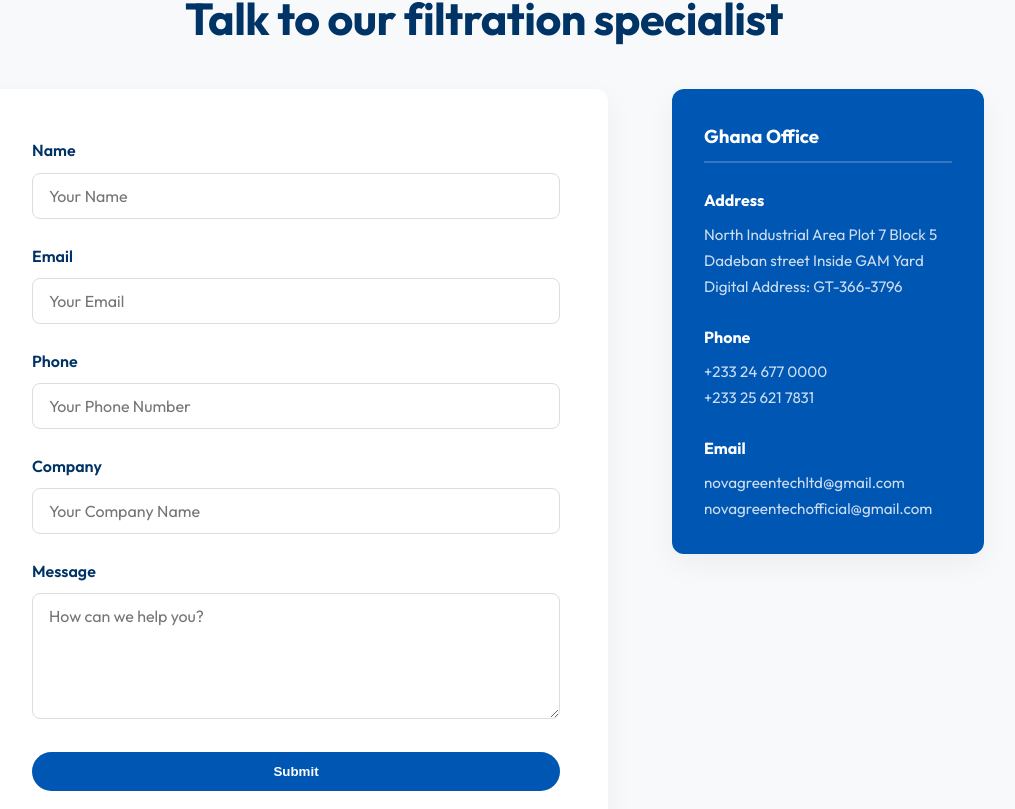
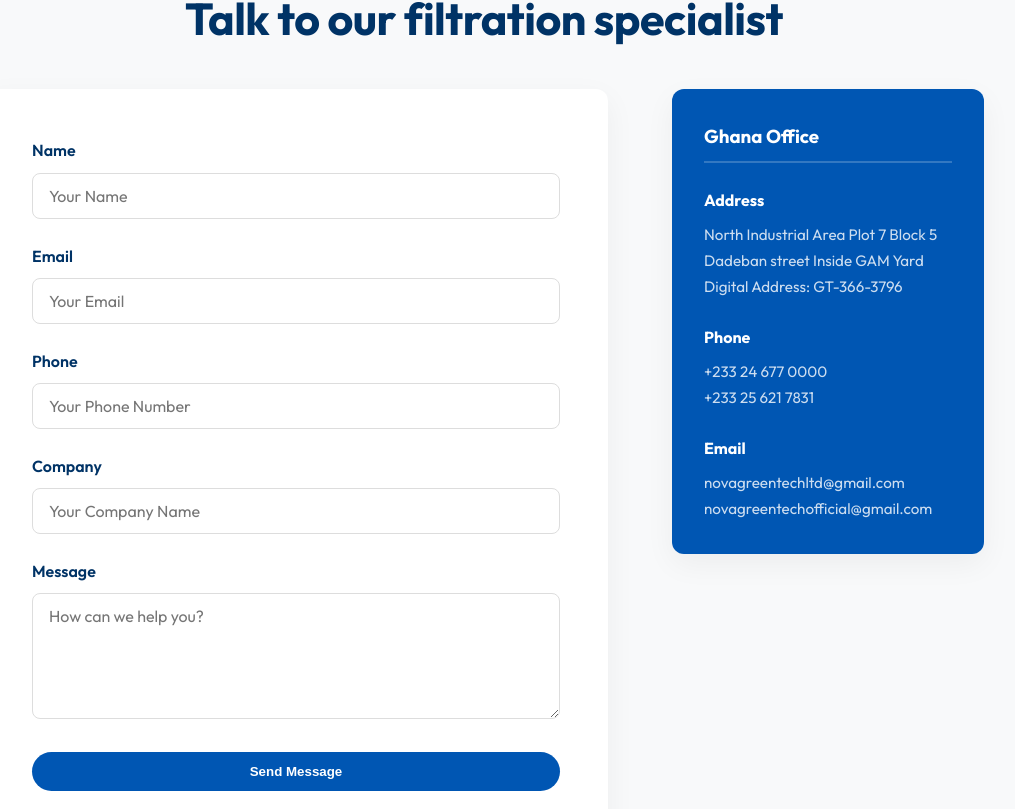
Before and after one commit to shadrackbenjamin/Novagreentechltd, a React (Vite) app: page / in a window 1280 px wide. Shown: the part 8351-9160 px from the top of the page, without its empty margins (156-1171 px from the left). Built offline with nearby package versions, Linux system fonts and the light colour scheme.

Commit message:
feat: wire contact form to Formspree (xpqoglre)

```diff
--- a/src/components/Contact.jsx
+++ b/src/components/Contact.jsx
@@ -1,6 +1,48 @@
-import React from 'react';
+import React, { useState } from 'react';
+
+// ⚠️ REPLACE THIS with your Formspree form ID after signing up at https://formspree.io
+const FORMSPREE_ENDPOINT = 'https://formspree.io/f/xpqoglre';
 
 const Contact = () => {
+  const [formData, setFormData] = useState({
+    name: '',
+    email: '',
+    phone: '',
+    company: '',
+    message: '',
+  });
+  const [status, setStatus] = useState('idle'); // idle | loading | success | error
+
+  const handleChange = (e) => {
+    setFormData((prev) => ({ ...prev, [e.target.name]: e.target.value }));
+  };
+
+  const handleSubmit = async (e) => {
+    e.preventDefault();
+    setStatus('loading');
+    try {
+      const response = await fetch(FORMSPREE_ENDPOINT, {
+        method: 'POST',
+        headers: { 'Content-Type': 'application/json', Accept: 'application/json' },
+        body: JSON.stringify({
+          Name: formData.name,
+          Email: formData.email,
+          Phone: formData.phone,
+          Company: formData.company,
+          Message: formData.message,
+        }),
+      });
+      if (response.ok) {
+        setStatus('success');
+        setFormData({ name: '', email: '', phone: '', company: '', message: '' });
+      } else {
+        setStatus('error');
+      }
+    } catch {
+      setStatus('error');
+    }
+  };
+
   return (
     <section id="contact" className="section bg-light">
       <div className="container">
@@ -9,29 +51,90 @@ const Contact = () => {
 
           {/* Contact Form */}
           <div style={{ background: 'var(--white)', padding: '3rem', borderRadius: '12px', boxShadow: '0 10px 30px rgba(0,0,0,0.05)' }}>
-            <form className="contact-form">
+
+            {status === 'success' ? (
+              <div style={{
+                textAlign: 'center', padding: '3rem 1rem',
+                background: 'linear-gradient(135deg, #e8f5e9, #f1f8e9)',
+                borderRadius: '10px', border: '1px solid #a5d6a7',
+              }}>
+                <div style={{ fontSize: '3rem', marginBottom: '1rem' }}>✅</div>
+                <h3 style={{ color: '#2e7d32', marginBottom: '0.5rem' }}>Message Sent!</h3>
+                <p style={{ color: '#388e3c', marginBottom: '1.5rem' }}>
+                  Thank you! We've received your message and will get back to you shortly.
+                </p>
+                <button
+                  onClick={() => setStatus('idle')}
+                  className="btn-primary"
+                  style={{ padding: '0.6rem 2rem' }}
+                >
+                  Send Another Message
+                </button>
+              </div>
+            ) : (
+              <form className="contact-form" onSubmit={handleSubmit} noValidate>
                 <div className="form-group">
-                <label>Name</label>
-                <input type="text" placeholder="Your Name" required />
+                  <label htmlFor="contact-name">Name</label>
+                  <input
+                    id="contact-name" name="name" type="text"
+                    placeholder="Your Name" required
+                    value={formData.name} onChange={handleChange}
+                  />
                 </div>
                 <div className="form-group">
-                <label>Email</label>
-                <input type="email" placeholder="Your Email" required />
+                  <label htmlFor="contact-email">Email</label>
+                  <input
+                    id="contact-email" name="email" type="email"
+                    placeholder="Your Email" required
+                    value={formData.email} onChange={handleChange}
+                  />
                 </div>
                 <div className="form-group">
-                <label>Phone</label>
-                <input type="tel" placeholder="Your Phone Number" />
+                  <label htmlFor="contact-phone">Phone</label>
+                  <input
+                    id="contact-phone" name="phone" type="tel"
+                    placeholder="Your Phone Number"
+                    value={formData.phone} onChange={handleChange}
+                  />
                 </div>
                 <div className="form-group">
-                <label>Company</label>
-                <input type="text" placeholder="Your Company Name" />
+                  <label htmlFor="contact-company">Company</label>
+                  <input
+                    id="contact-company" name="company" type="text"
+                    placeholder="Your Company Name"
+                    value={formData.company} onChange={handleChange}
+                  />
                 </div>
                 <div className="form-group">
-                <label>Message</label>
-                <textarea rows="5" placeholder="How can we help you?" required></textarea>
+                  <label htmlFor="contact-message">Message</label>
+                  <textarea
+                    id="contact-message" name="message"
+                    rows="5" placeholder="How can we help you?" required
+                    value={formData.message} onChange={handleChange}
+                  />
                 </div>
-              <button type="submit" className="btn-primary" style={{ width: '100%' }}>Submit</button>
+
+                {status === 'error' && (
+                  <p style={{
+                    color: '#c62828', background: '#ffebee',
+                    padding: '0.75rem 1rem', borderRadius: '8px',
+                    marginBottom: '1rem', fontSize: '0.9rem',
+                    border: '1px solid #ef9a9a',
+                  }}>
+                    ⚠️ Something went wrong. Please try again or email us directly.
+                  </p>
+                )}
+
+                <button
+                  type="submit"
+                  className="btn-primary"
+                  style={{ width: '100%', opacity: status === 'loading' ? 0.7 : 1, cursor: status === 'loading' ? 'not-allowed' : 'pointer' }}
+                  disabled={status === 'loading'}
+                >
+                  {status === 'loading' ? '⏳ Sending...' : 'Send Message'}
+                </button>
               </form>
+            )}
           </div>
 
           {/* Ghana Contact Details */}
```
Lines whose indentation alone changed are shown as unchanged.
